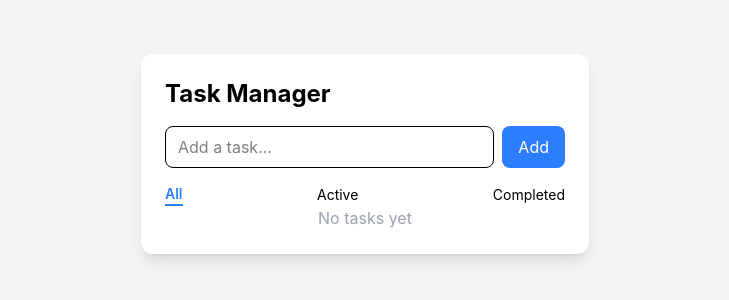
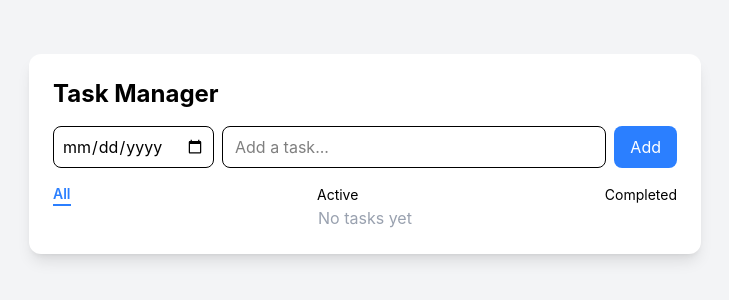
Before and after one commit to ajay020/task-manager-app, a React (Vite) app: page / in a window 1280 px wide. Shown: the part 246-546 px from the top of the page, without its empty margins (275-1004 px from the left). Built offline with nearby package versions, Linux system fonts and the light colour scheme.

Commit message:
feat(tasks): add due date support and task status indicators
- allow setting due date when creating task
- store dueDate as timestamp
- add utility to determine task status (overdue, today, upcoming)
- update UI with color-coded status and date display"

```diff
--- a/src/App.tsx
+++ b/src/App.tsx
@@ -11,13 +11,14 @@ export default function App() {
   const [tasks, setTasks] = useLocalStorage<Task[]>("tasks", []);
   const [filter, setFilter] = useState<Filter>("all");
 
-  const addTask = (title: string) => {
+  const addTask = (title: string, date?: string) => {
     if (!title.trim()) return;
 
     const newTask: Task = {
       id: Date.now().toString(),
       title,
       completed: false,
+      dueDate: date ? new Date(date).getTime() : undefined,
     };
 
     setTasks((prev) => [newTask, ...prev]);
@@ -45,7 +46,7 @@ export default function App() {
 
   return (
     <div className="min-h-screen bg-gray-100 flex items-center justify-center">
-      <div className="w-full max-w-md bg-white shadow-lg rounded-xl p-6">
+      <div className="w-full max-w-2xl bg-white shadow-lg rounded-xl p-6">
         <h1 className="text-2xl font-bold mb-4">Task Manager</h1>
 
         <TaskInput onAdd={addTask} />
--- a/src/components/TaskInput.tsx
+++ b/src/components/TaskInput.tsx
@@ -1,19 +1,27 @@
 import { useState } from "react";
 
 type Props = {
-    onAdd: (title: string) => void;
+    onAdd: (title: string, date?: string) => void;
 };
 
 export default function TaskInput({ onAdd }: Props) {
     const [value, setValue] = useState("");
+    const [date, setDate] = useState("");
 
     const handleAdd = () => {
-        onAdd(value);
+        onAdd(value, date);
         setValue("");
+        setDate("")
     };
 
     return (
         <div className="flex gap-2 mb-4">
+            <input
+                type="date"
+                value={date}
+                onChange={(e) => setDate(e.target.value)}
+                className="border rounded-lg px-2"
+            />
             <input
                 value={value}
                 onChange={(e) => setValue(e.target.value)}
--- a/src/components/TaskItem.tsx
+++ b/src/components/TaskItem.tsx
@@ -1,4 +1,5 @@
 import type { Task } from "../types/Task";
+import { getTaskStatus } from "../utils/date";
 
 type Props = {
     task: Task;
@@ -7,15 +8,31 @@ type Props = {
 };
 
 export default function TaskItem({ task, onToggle, onDelete }: Props) {
+    const status = getTaskStatus(task.dueDate);
+
     return (
         <div className="flex items-center justify-between p-2 border-b">
             <span
                 onClick={() => onToggle(task.id)}
-                className={`cursor-pointer ${task.completed ? "line-through text-gray-400" : ""
-                    }`}
+                className={`
+                    ${task.completed ? "line-through text-gray-400" : ""}
+                    ${status === "overdue" ? "text-red-500" : ""}
+                    ${status === "today" ? "text-yellow-500" : ""}
+              `}
             >
                 {task.title}
             </span>
+
+            <span className="text-xs ml-2 ">
+                {status === "overdue" && "Overdue"}
+                {status === "today" && "Today"}
+            </span>
+
+            {task.dueDate && (
+                <p className="text-xs text-gray-400">
+                    {new Date(task.dueDate).toLocaleDateString()}
+                </p>
+            )}
 
             <button
                 onClick={() => onDelete(task.id)}
--- a/src/types/Task.ts
+++ b/src/types/Task.ts
@@ -2,4 +2,5 @@ export type Task = {
     id: string;
     title: string;
     completed: boolean;
+    dueDate?: number;
 };
--- /dev/null
+++ b/src/utils/date.ts
@@ -0,0 +1,14 @@
+export function getTaskStatus(dueDate?: number) {
+    if (!dueDate) return "none";
+
+    const today = new Date();
+    const taskDate = new Date(dueDate);
+
+    const isSameDay =
+        today.toDateString() === taskDate.toDateString();
+
+    if (taskDate < today && !isSameDay) return "overdue";
+    if (isSameDay) return "today";
+
+    return "upcoming";
+}
```
